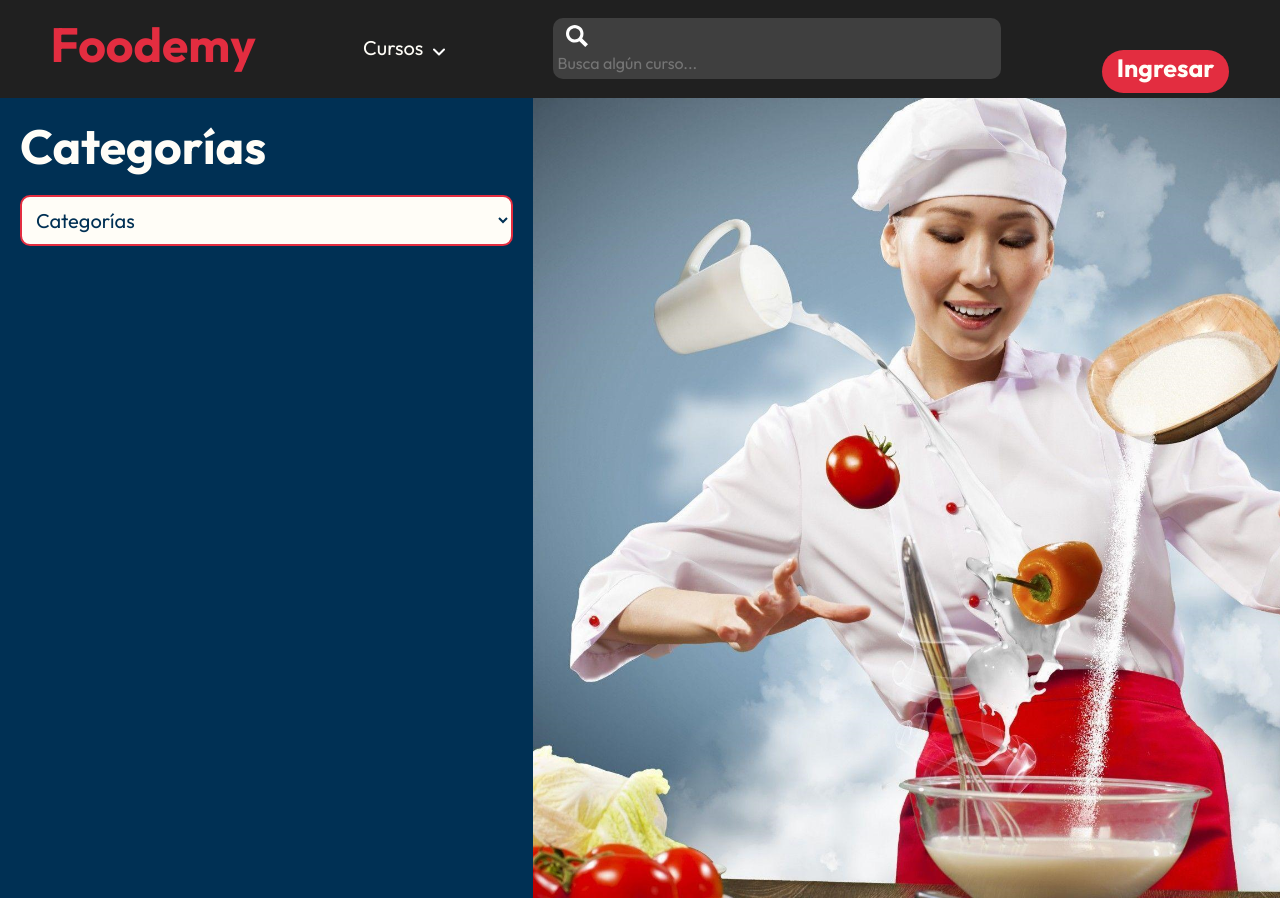
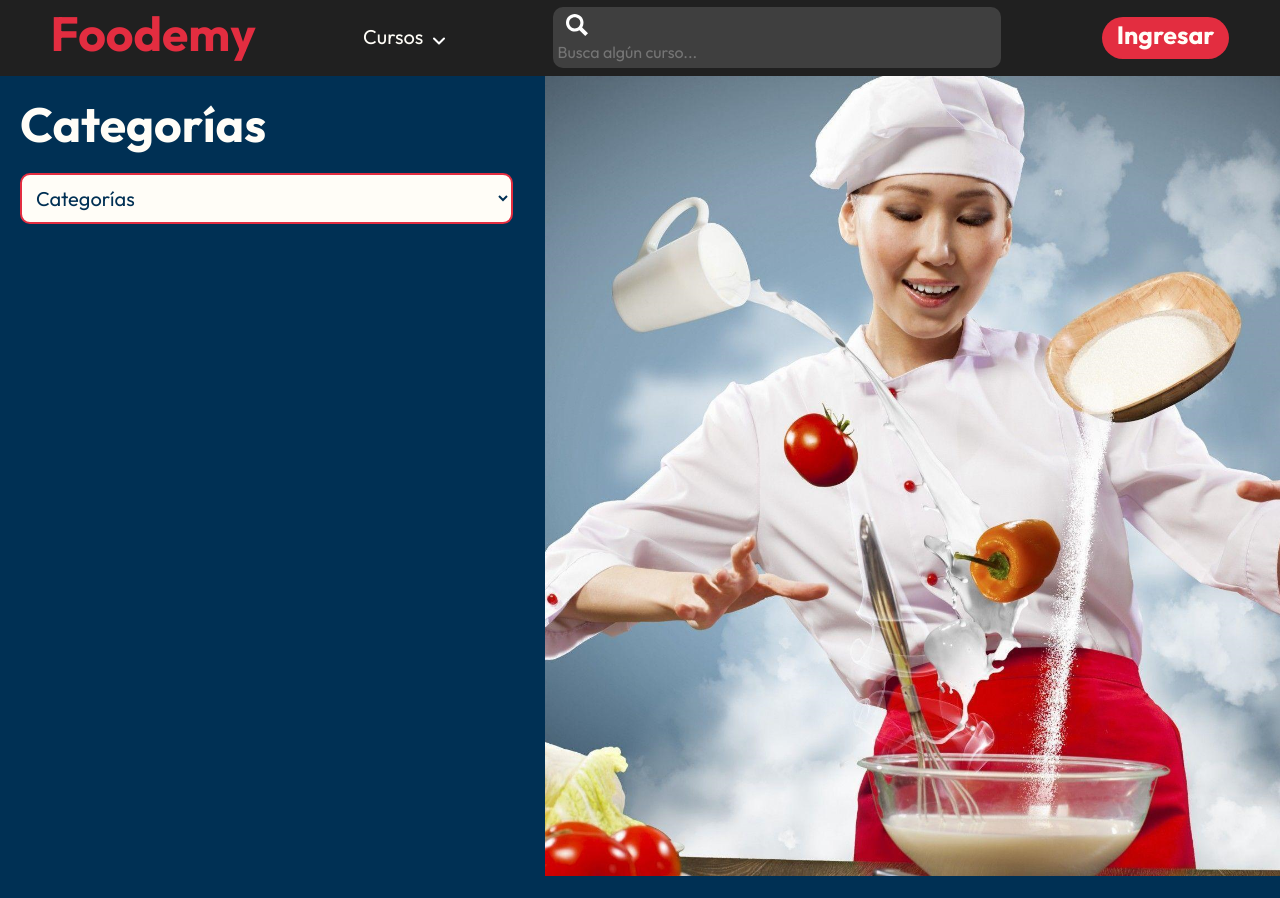
Before and after one commit to AldoIbarra/Foodemy, a PHP site: page /category.php in a window 1280 px wide. After the commit the page ends 876 px from the top, so only its background shows below. Run offline with PHP 8.4, Linux system fonts and the light colour scheme.

Commit message:
Categoría

```diff
--- a/pages/category/category.css
+++ b/pages/category/category.css
@@ -29,10 +29,9 @@
 
 
 .full-height-img img {
-  width: 120%;
+  width: 105%;
   height: 100vh;
   object-fit: cover;
-  margin-left: -12px;
 }
 
 
@@ -68,10 +67,6 @@
   padding: 10px;
 }
 
-.red-button {
-  margin-top: 45px;
-}
-
 .button:hover {
   background-color: #0056b3;
 }
@@ -98,5 +93,5 @@
 
 .button-container {
   text-align: center;
-  margin-top: 20px;
+  margin-top: 40px;
 }
--- a/pages/category/category.php
+++ b/pages/category/category.php
@@ -1,6 +1,6 @@
 <?php
     $titlename = "Foodemy";
-    $stylename = "category.css"; /* Ahora usa category.css */
+    $stylename = "category.css";
     $javascript = "category.js";
 
     require_once("../header.php");
```
